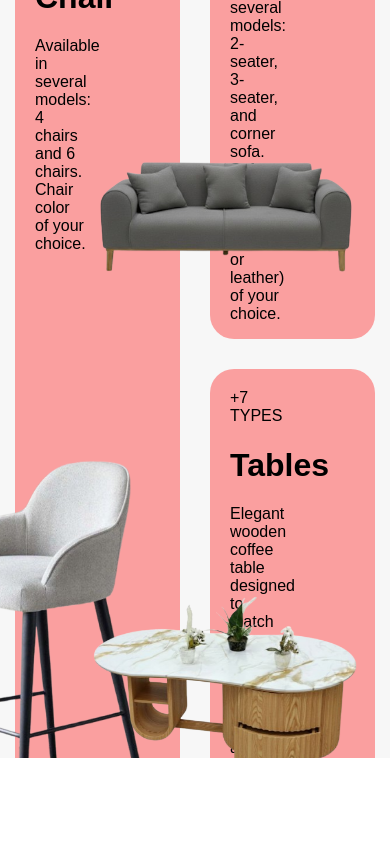
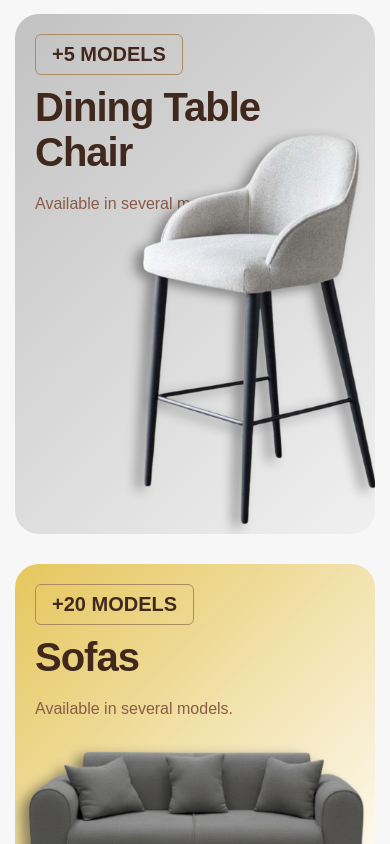
Before and after one commit to AdamKhelladi/ilvamobilya-store, a React (Create React App) app: page / in a window 390 px wide. Shown: the part 900-1744 px from the top of the page. Before the commit the page ends 1658 px from the top, so only its background shows below. Built offline with nearby package versions, Linux system fonts and the light colour scheme.

Commit message:
Add styles to Categories component

```diff
--- a/src/components/Categories/Categories.css
+++ b/src/components/Categories/Categories.css
@@ -16,24 +16,149 @@
 }
 
 .categories-container .items .category-item {
-  background-color: rgba(255, 0, 0, 0.356);
+  background: linear-gradient(
+    135deg,
+    var(--gradient-color-one),
+    var(--gradient-color-two)
+  );
   display: flex;
   gap: 40px;
   border-radius: 24px;
   padding: 20px 20px 0;
   position: relative;
+
+  height: 100%;
+  overflow: hidden;
+}
+.categories-container .items .category-item:nth-child(1) {
+  background: linear-gradient(135deg, #c2c2c2, #f0f0f0);
+}
+.categories-container .items .category-item:nth-child(2) {
+  background: linear-gradient(135deg, #e2bc3ed5, #fff);
+}
+.categories-container .items .category-item:nth-child(3) {
+  background: linear-gradient(135deg, #8a57ea75, #f0f0f0);
 }
 
 .categories-container .items .category-item .details {
-  width: 40%;
+  width: 80%;
 }
 
-.categories-container .items .category-img {
-  position: absolute;
-  bottom: 0;
-  right: 0;
+.categories-container .items .category-item .details .types-number {
+  font-size: 20px;
+  font-weight: 600;
+  color: var(--text-primary);
+  border: 1px solid var(--text-primary);
+  padding: 8px 16px;
+  border-radius: 6px;
+  width: fit-content;
+  animation: border-light 0.5s infinite ease-in-out;
 }
 
-.categories-container .items .category-img img {
-  width: 300px;
+@keyframes border-light {
+  0% {
+    border: 1px solid var(--text-primary);
+  }
+  50% {
+    border: 1px solid #d3ae7b;
+  }
+  100% {
+    border: 1px solid var(--text-primary);
+  }
 }
+
+.categories-container .items .category-item .details h1 {
+  font-size: 40px;
+  font-weight: 800;
+  color: var(--text-primary);
+  margin: 20px 0 30px;
+  letter-spacing: -1px;
+}
+
+.categories-container .items .category-item .details p {
+  color: var(--text-secondary);
+}
+
+.categories-container .items img {
+  filter: drop-shadow(-8px 4px 6px rgba(0, 0, 0, 0.4));
+  position: absolute;
+}
+
+.categories-container .items .img-1 {
+  width: 320px;
+  bottom: 0;
+  right: -10%;
+}
+.categories-container .items .img-2 {
+  width: 420px;
+  bottom: -30%;
+  right: -20%;
+}
+.categories-container .items .img-3 {
+  width: 320px;
+  bottom: -20%;
+  right: -2%;
+}
+
+@media (max-width: 1000px) {
+  .categories-container .items .img-1 {
+    width: 270px;
+    bottom: 0;
+    right: -10%;
+  }
+  .categories-container .items .img-2 {
+    width: 320px;
+    bottom: -10%;
+    right: -20%;
+  }
+  .categories-container .items .img-3 {
+    width: 270px;
+    bottom: -10%;
+    right: -2%;
+  }
+}
+
+@media (max-width: 750px) {
+  .categories-container {
+    height: 100%;
+    padding-top: 100px;
+    padding-bottom: 50px;
+  }
+  .categories-container .items {
+    display: flex;
+    flex-direction: column;
+  }
+  .categories-container .items .category-item {
+    flex-direction: column;
+    height: 500px;
+  }
+  .categories-container .items .category-item:nth-child(2),
+  .categories-container .items .category-item:nth-child(3) {
+    height: 350px;
+  }
+  .categories-container .items .category-item .details h1 {
+    font-size: 40px;
+    font-weight: 800;
+    color: var(--text-primary);
+    margin: 10px 0 20px;
+    letter-spacing: -1px;
+  }
+
+  .categories-container .items .img-1 {
+    width: 315px;
+    bottom: 0;
+    right: -10%;
+  }
+  .categories-container .items .img-2 {
+    width: 400px;
+    bottom: -13%;
+    right: 50%;
+    transform: translateX(50%);
+  }
+  .categories-container .items .img-3 {
+    width: 315px;
+    bottom: -14%;
+    right: 50%;
+    transform: translateX(50%);
+  }
+}
--- a/src/components/Categories/Categories.jsx
+++ b/src/components/Categories/Categories.jsx
@@ -8,31 +8,29 @@ export default function Categories() {
     {
       id: 1,
       title: "Dining Table Chair",
-      type: "+5 TYPES",
-      description:
-        "Available in several models: 4 chairs and 6 chairs. Chair color of your choice.",
+      type: "+5 MODELS",
+      description: "Available in several models.",
       img: Image1,
     },
     {
       id: 2,
       title: "Sofas",
-      type: "+20 TYPES",
-      description:
-        "Available in several models: 2-seater, 3-seater, and corner sofa. Sofa color and material (fabric or leather) of your choice.",
+      type: "+20 MODELS",
+      description: "Available in several models.",
       img: Image2,
     },
     {
       id: 3,
       title: "Tables",
-      type: "+7 TYPES",
+      type: "+7 MODELS",
       description:
-        "Elegant wooden coffee table designed to match your sofa. Available in different shapes and finishes to suit your style.",
+        "Available in different shapes and finishes to suit your style.",
       img: Image3,
     },
   ];
 
   return (
-    <div className="categories-container">
+    <div className="categories-container" id="categories">
       <div className="items">
         {categoryData.map((item) => (
           <div
@@ -44,9 +42,7 @@ export default function Categories() {
               <h1>{item.title}</h1>
               <p>{item.description}</p>
             </div>
-            <div className="category-img">
-              <img className={`img-${item.id}`} src={item.img} alt={item.title} />
-            </div>
+            <img className={`img-${item.id}`} src={item.img} alt={item.title} />
           </div>
         ))}
       </div>
--- a/src/index.css
+++ b/src/index.css
@@ -11,3 +11,8 @@ code {
   font-family: source-code-pro, Menlo, Monaco, Consolas, 'Courier New',
     monospace;
 }
+
+html {
+  font-family: "Poppins", "Inter", sans-serif;
+  scroll-behavior: smooth;
+}
```
